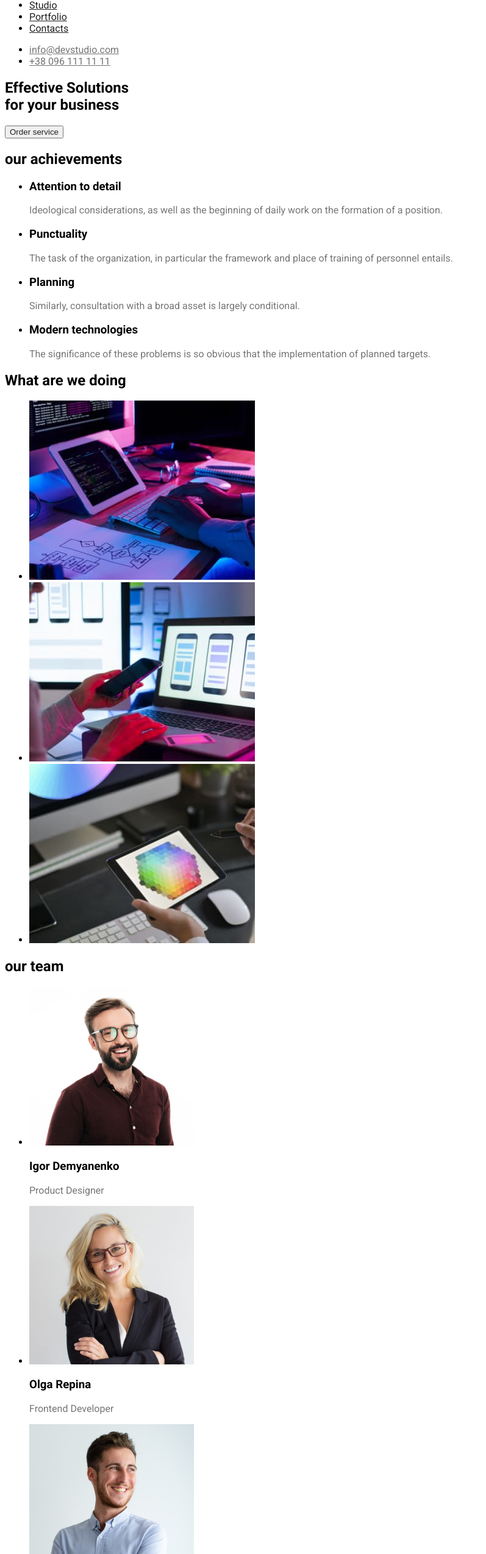
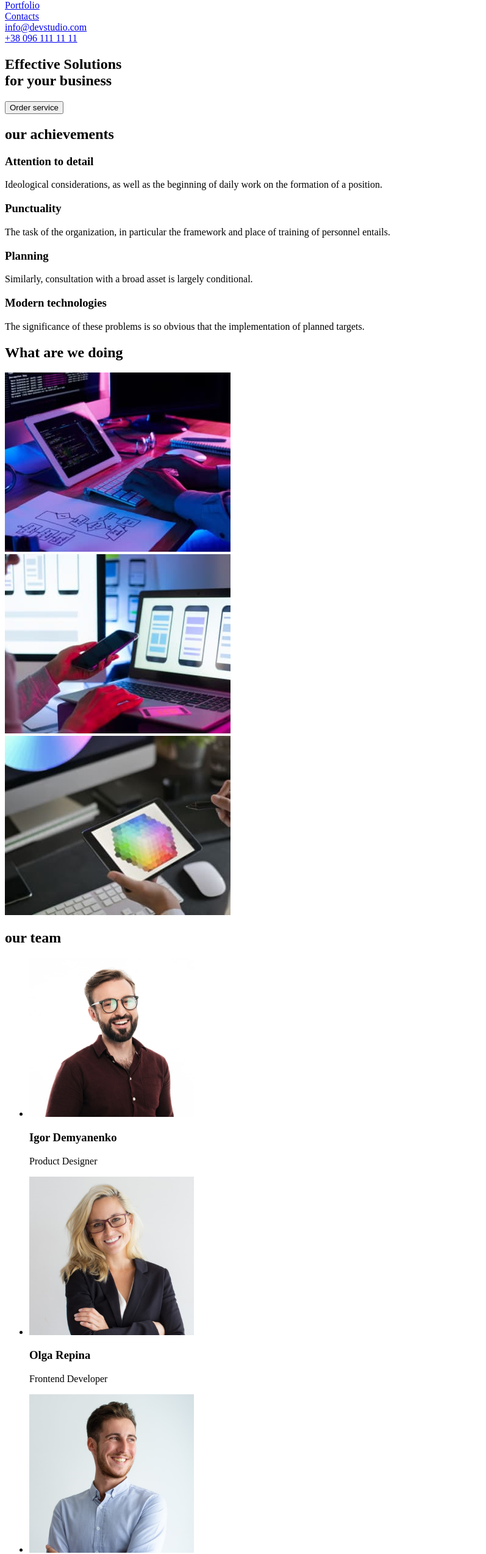
Before and after one commit to sledjek/portfolio, a plain HTML site: page index.html in a window 1280 px wide. Shown: the part 44-2593 px from the top of the page at 61% size, without its empty margins (0-797 px from the left). Drawn offline with Linux system fonts and the light colour scheme.

Commit message:
delete css

```diff
--- a/css/styles.css
+++ b/css/styles.css
@@ -1,41 +1,24 @@
+html {
+  box-sizing: border-box;
+}
+*, *::after, *::before {
+  box-sizing: inherit;
+}
 :root {
   --title-main-color: #212121;
   --main-text-color: #757575;
   --accent-text-color: #2196f3;
   --buttons-focus-color: #ffffff;
-}
-body {
-  font-family: "Roboto", sans-serif;
-}
+  --hero-background: #2F303A;
+  --second-color-background: #F5F4FA;
+  --border-color-header: #ECECEC;
 
-.logo {
-  font-family: "Raleway", sans-serif;
-  color: var(--title-main-color);
-  text-decoration: none;
-}
-.logo .accent-color {
-  color: var(--accent-text-color);
-}
 
-.buttons {
-    color: var(--title-main-color);
 
 }
-.buttons:hover,
-.buttons:focus {
-color: var(--buttons-focus-color);
-  background-color:var(--accent-text-color);
+.list{
+  list-style-type: none;
+  text-decoration: none;
+  padding: 0;
+  margin: 0;
 }
-.primary-text{
-    color: var(--main-text-color);
-}
-.primary-text-link{
-    color: var(--main-text-color);
-}
-.primary-text-link:hover,
-.primary-text-link:focus{
-color: var(--accent-text-color);
-}
-.title-color{
-    color: var(--title-main-color);
-}
--- a/index.html
+++ b/index.html
@@ -15,32 +15,34 @@
   </head>
   <body>
     <header>
+      <div class="container header-container">
         <a href="./index.html" class="logo"
         ><span class="accent-color">Web</span>studio</a
       >
       <nav>
-        <ul>
-          <li><a href="./index.html" class="buttons">Studio</a></li>
+        <ul class="header-flex list">
+          <li><a href="./index.html" class="buttons current">Studio</a></li>
           <li><a href="./portfolio.html" class="buttons">Portfolio</a></li>
-          <li><a href="https://www.youtube.com/watch?v=dQw4w9WgXcQ" class="buttons">Contacts</a></li>
+          <li><a href="https://www.youtube.com/watch?v=dQw4w9WgXcQ" class="buttons" target="_blank">Contacts</a></li>
         </ul>
       </nav>
-      <ul>
+      <ul class=" header-address list">
         <li><a href="mailto:info@devstudio.com" class="primary-text-link">info@devstudio.com</a></li>
         <li><a href="tel:+38-096-111-11-11" class="primary-text-link">+38 096 111 11 11</a></li>
       </ul>
+    </div>
     </header>
     <main>
-      <section>
-        <h1>
+      <section class="hero-section">
+        <div><h1 class="hero-title">
           Effective Solutions <br />
           for your business
         </h1>
-        <button type="button" class="buttons">Order service</button>
+        <button type="button" class="buttons hero-button" >Order service</button></div>
       </section>
       <section>
-        <h2>our achievements</h2>
-        <ul>
+        <div class="container "><h2 class="hidden">our achievements</h2>
+          <ul class="flex-container list">
             <li>
               <h3>Attention to detail</h3>
               <p class="primary-text">
@@ -66,66 +68,63 @@
               <p class="primary-text">
                 The significance of these problems is so obvious that the
                 implementation of planned targets.
-            </p class="primary-text">
+              </p>
             </li>
-        </ul>
+          </ul></div>
       </section>
-      <section>
-        <h2>What are we doing</h2>
-        <ul>
+      <section  class="section">
+        <div class="container wrapper">
+          <h2 class="oring-title">What are we doing</h2>
+          <ul class="flex-container list">
             <li>
               <img src="./images/img(10).jpg" alt="programmable" width="370" />
             </li>
             <li><img src="./images/img(11).jpg" alt="testable" width="370" /></li>
             <li><img src="./images/img(12).jpg" alt="hardly" width="370" /></li>
           </ul>
+        </div>
       </section>
-      <section>
-        <h2>our team</h2>
-        <ul>
-          <li>
+      <section class="second-section section">
+        <div class="container">
+          <h2 class="oring-title">our team</h2>
+          <ul class="ul-one flex-container">
+            <li class="ul-two">
               <img src="./images/img(13).jpg" alt="our worker" width="270" />
               <h3>Igor Demyanenko</h3>
               <p class="primary-text">Product Designer</p>
             </li>
-        </ul>
-        <ul>
-          <li>
+            <li class="ul-two">
               <img src="./images/img(14).jpg" alt="our worker" width="270" />
               <h3>Olga Repina</h3>
               <p class="primary-text">Frontend Developer</p>
             </li>
-        </ul>
-        <ul>
-          <li>
+             <li class="ul-two">
               <img src="./images/img(15).jpg" alt="our worker" width="270" />
               <h3>Nikolai Tarasov</h3>
               <p class="primary-text">Marketing</p>
             </li>
-        </ul>
-        <ul>
-          <li>
+             <li class="ul-two">
               <img src="./images/img(16).jpg" alt="our worker" width="270" />
               <h3>Mikhail Ermakov</h3>
-            <p class="primary-text">UI Designer</p>
+              <p class="primary-text ul-one">UI Designer</p>
             </li>
-        </ul>
+          </ul></div>
       </section>
     </main>
     <footer>
-      <a href="./index.html" class="logo"
+      <div class="container"><a href="./index.html" class="logo footer-logo logo-footer"
         ><span class="accent-color">Web</span>studio</a
       >
       <address>
         <a
           href="https://www.google.com/maps/place/%D0%B1%D1%83%D0%BB.+%D0%9B%D0%B5%D1%81%D0%B8+%D0%A3%D0%BA%D1%80%D0%B0%D0%B8%D0%BD%D0%BA%D0%B8,+26,+%D0%9A%D0%B8%D0%B5%D0%B2,+02000/@50.4265807,30.5361971,17z/data=!3m1!4b1!4m5!3m4!1s0x40d4cf0e033ecbe9:0x57a4dffefec77da0!8m2!3d50.4265807!4d30.5383858?hl=ru"
-          class="primary-text-link">Kyiv, Lesya Ukrainka Avenue, 26</a
+          class="primary-text-link footer-logo">Kyiv, Lesya Ukrainka Avenue, 26</a
         >
-        <ul>
+        <ul class="ul-one tel-footer">
           <li><a href="mailto:info@devstudio.com" class="primary-text-link">info@devstudio.com</a></li>
-          <li><a href="tel:+38-096-111-11-11" class="primary-text-link">+38 096 111 11 11</a></li>
+          <li><a href="tel:+38-096-111-11-11" class="primary-text-link ">+38 096 111 11 11</a></li>
         </ul>
-      </address>
+      </address></div>
     </footer>
   </body>
 </html>
```
Also changed, not shown: portfolio.html (+21 -19 lines). Lines whose indentation alone changed are shown as unchanged.
